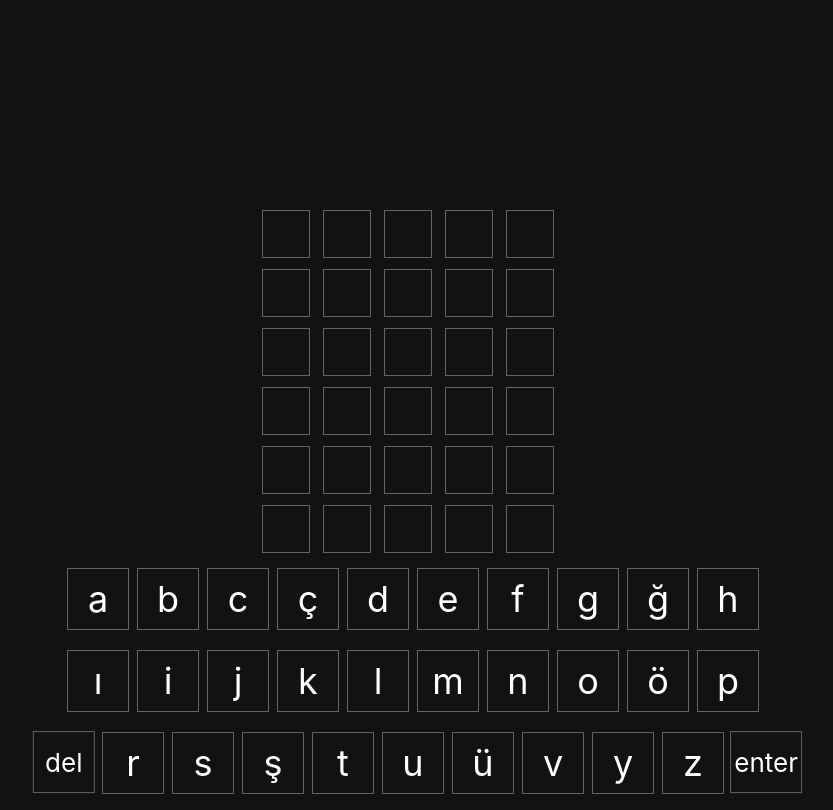
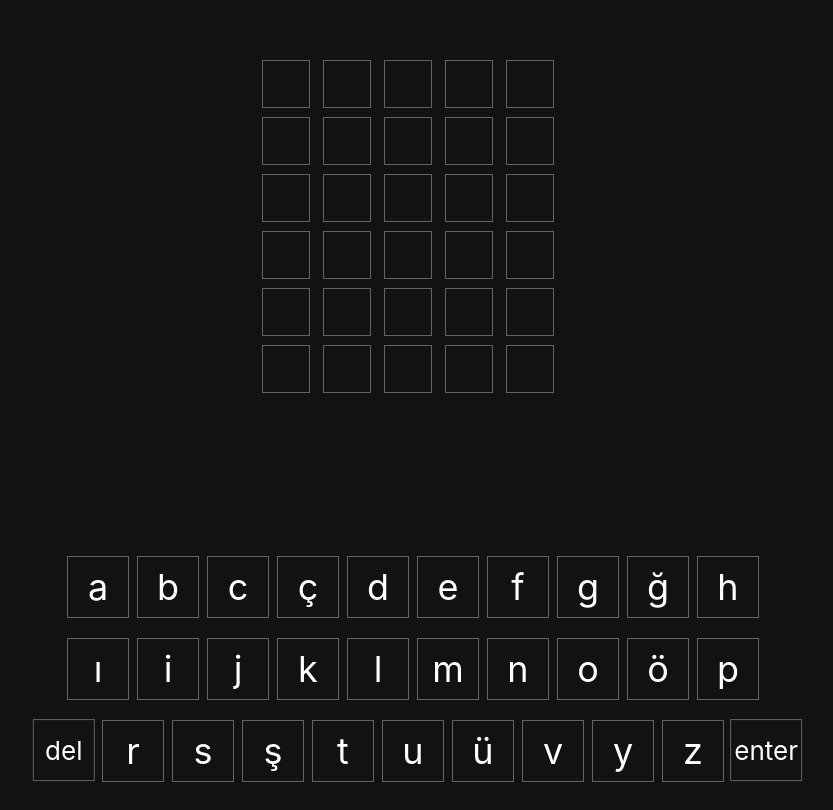
Before and after one commit to egemrai/wordle-infinite, a React (Create React App) app in the folder frontend/: page / in a window 1280 px wide. Shown: the part 140-950 px from the top of the page, without its empty margins (227-1060 px from the left). Built offline with nearby package versions, Linux system fonts and the light colour scheme.

Commit message:
allWordDiv top margin3

```diff
--- a/frontend/src/App.css
+++ b/frontend/src/App.css
@@ -27,7 +27,7 @@
 @media (max-width: 1600px){
 
 .allWordsDiv{
-  margin: 350px auto 0;
+  margin: 200px auto 0;
   width: 820px;
   max-width: 820px;
   min-width: 820px;
@@ -71,6 +71,7 @@
   min-width: 700px;
   height: 246px;
   min-height: 246px;
+  margin-top: 150px;
   display: flex;
   position: relative;
   justify-content: center;
```
